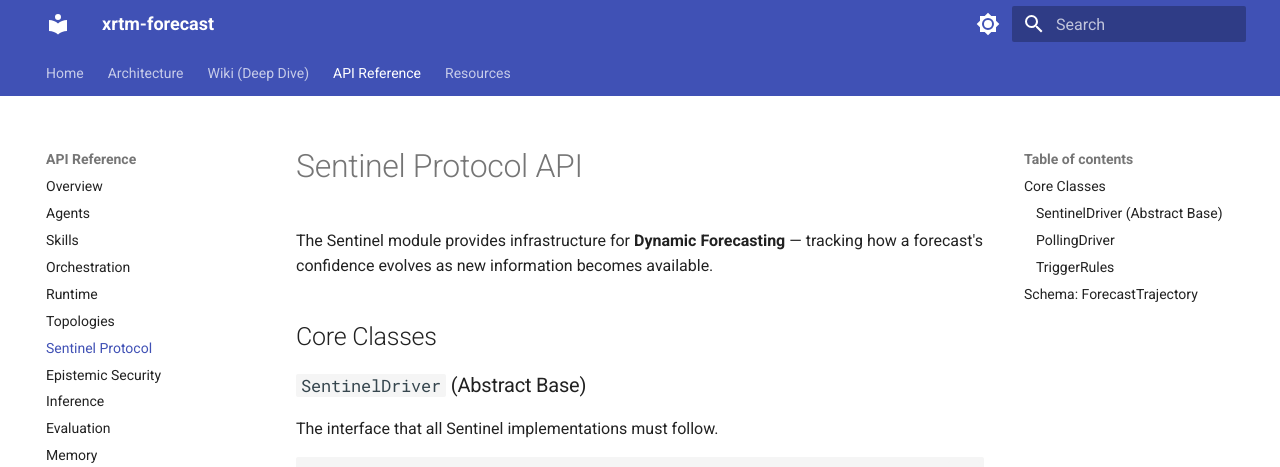
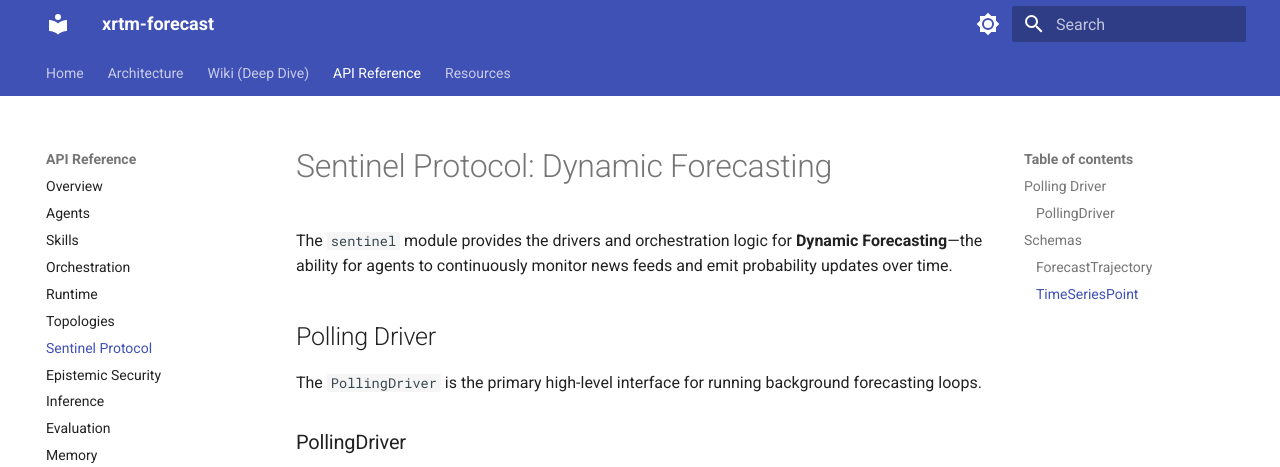
Before and after one commit to xrtm-org/forecast, an MkDocs documentation site: the page built from docs/api/sentinel.md, in a window 1280 px wide and 1400 px high. Shown: the top 467 px of the window. Built offline with MkDocs 1.6.1 and Material for MkDocs 9.7.7, drawn with Linux system fonts in a browser that asks for light colours; some of the changed text lies outside the part shown.

Commit message:
chore: integrate remaining assets and fill docs gaps
- Create resilience demo for AdversarialInjector
- Wire RedTeamAgent into RecursiveConsensus demo
- Create docs/api/sentinel.md and docs/api/security.md
- Final audit compliance: 91% coverage, all kit exports active

````diff
--- a/docs/api/sentinel.md
+++ b/docs/api/sentinel.md
@@ -1,51 +1,25 @@
-# Sentinel Protocol API
+# Sentinel Protocol: Dynamic Forecasting
 
-The Sentinel module provides infrastructure for **Dynamic Forecasting** — tracking
-how a forecast's confidence evolves as new information becomes available.
+The `sentinel` module provides the drivers and orchestration logic for **Dynamic Forecasting**—the ability for agents to continuously monitor news feeds and emit probability updates over time.
 
-## Core Classes
+## Polling Driver
 
-### `SentinelDriver` (Abstract Base)
-The interface that all Sentinel implementations must follow.
+The `PollingDriver` is the primary high-level interface for running background forecasting loops.
 
-```python
-from forecast.kit.sentinel import SentinelDriver
+### PollingDriver
+::: forecast.kit.sentinel.polling.PollingDriver
+    rendering:
+      show_root_heading: true
+      show_source: true
 
-class MySentinel(SentinelDriver):
-    async def register_watch(self, question, rules): ...
-    async def unregister_watch(self, question_id): ...
-    async def get_trajectory(self, question_id): ...
-```
+## Schemas
 
-### `PollingDriver`
-A zero-infrastructure implementation that periodically checks for updates.
+### ForecastTrajectory
+::: forecast.core.schemas.forecast.ForecastTrajectory
+    rendering:
+      show_root_heading: true
 
-```python
-from forecast.kit.sentinel import PollingDriver
-
-driver = PollingDriver(model=llm, poll_interval=3600)
-await driver.register_watch(question, rules)
-await driver.run(max_cycles=10)
-```
-
-### `TriggerRules`
-Configuration for when to update a forecast.
-
-| Field | Type | Description |
-|-------|------|-------------|
-| `interval_seconds` | `int` | Minimum time between updates |
-| `max_updates` | `int` | Maximum updates before stopping |
-
-## Schema: `ForecastTrajectory`
-Defined in `forecast.core.schemas.forecast`, this schema stores the time-series
-of probability updates for a single question.
-
-```python
-from forecast.core.schemas.forecast import ForecastTrajectory
-
-trajectory = ForecastTrajectory(
-    question_id="q123",
-    points=[TimeSeriesPoint(timestamp=now, value=0.75)],
-    final_confidence=0.75
-)
-```
+### TimeSeriesPoint
+::: forecast.core.schemas.forecast.TimeSeriesPoint
+    rendering:
+      show_root_heading: true
````
Also changed, not shown: docs/api/index.md (+2 -0 lines), docs/api/security.md (+17 -39 lines), 2 other files.
